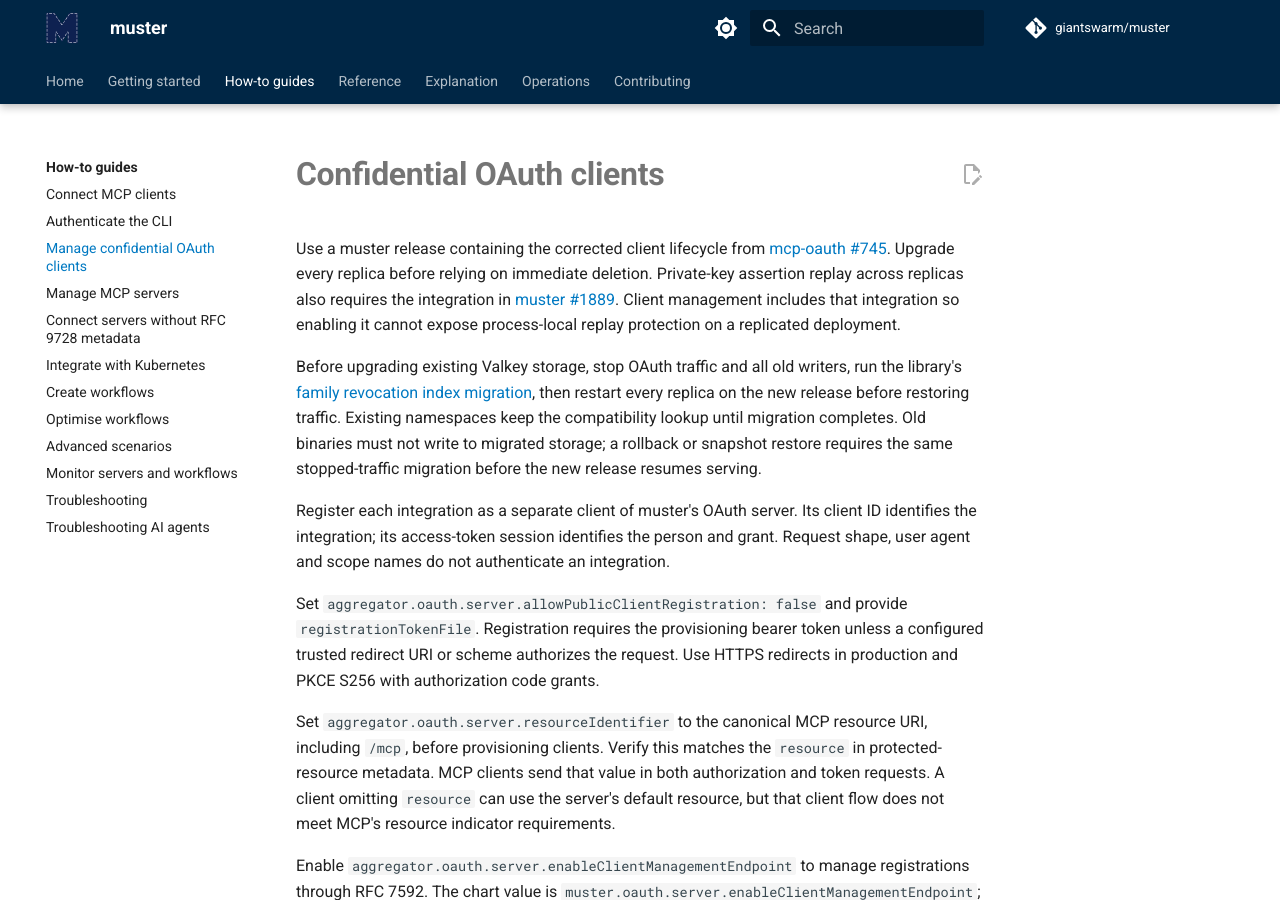
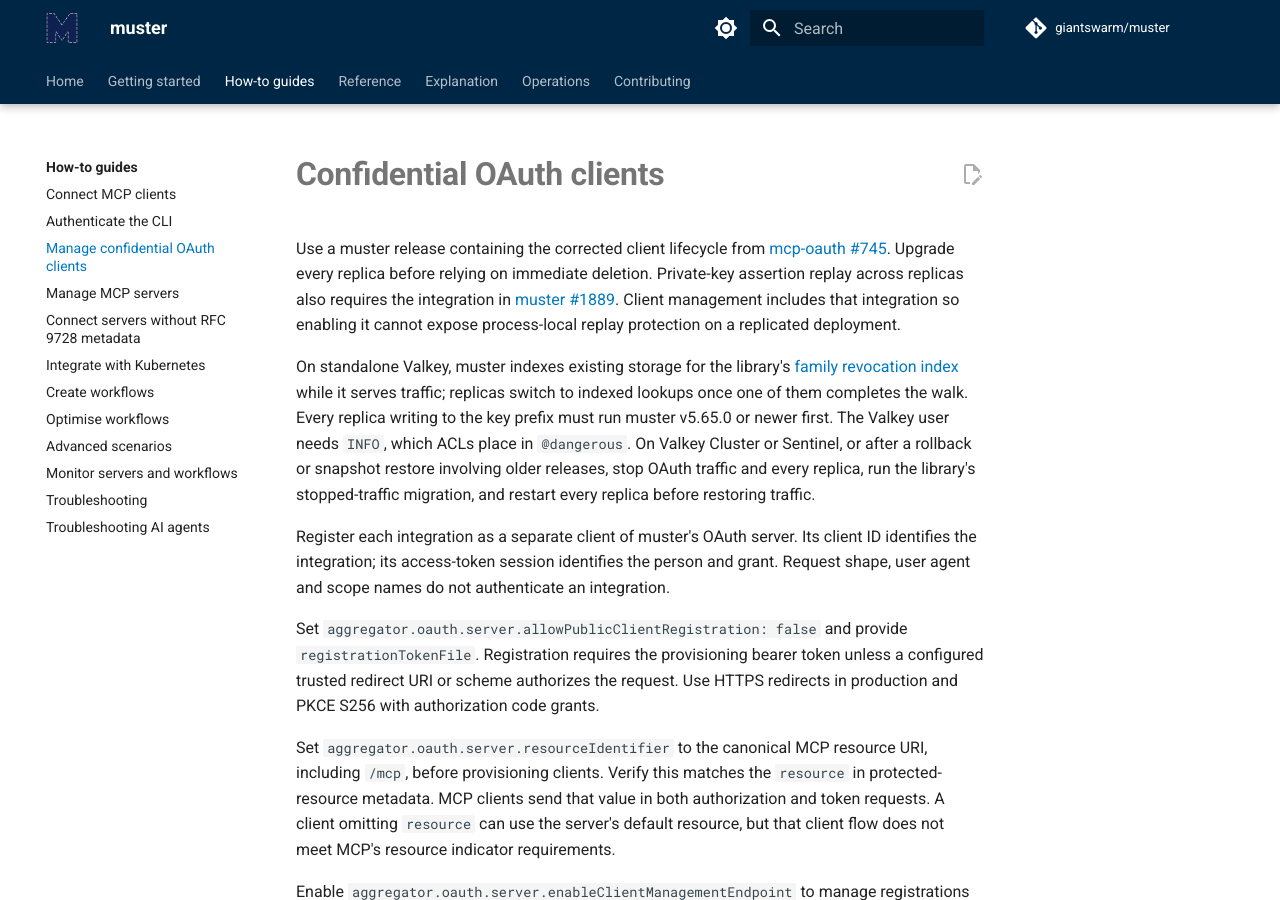
Before and after one commit to giantswarm/muster, an MkDocs documentation site: the page built from docs/how-to/confidential-clients.md, in a window 1280 px wide and 900 px high. Built offline with MkDocs 1.6.1 and Material for MkDocs 9.7.7, drawn with Linux system fonts in a browser that asks for light colours; comment, search, counter and statistics services are not loaded.

Commit message:
feat(oauth): index family revocations while serving traffic

```diff
--- a/docs/how-to/confidential-clients.md
+++ b/docs/how-to/confidential-clients.md
@@ -8,12 +8,15 @@ across replicas also requires the integration in
 includes that integration so enabling it cannot expose process-local replay
 protection on a replicated deployment.
 
-Before upgrading existing Valkey storage, stop OAuth traffic and all old writers,
-run the library's [family revocation index migration](https://github.com/giantswarm/mcp-oauth/blob/main/docs/client-management.md#valkey-revocation-index-migration),
-then restart every replica on the new release before restoring traffic. Existing
-namespaces keep the compatibility lookup until migration completes. Old binaries
-must not write to migrated storage; a rollback or snapshot restore requires the
-same stopped-traffic migration before the new release resumes serving.
+On standalone Valkey, muster indexes existing storage for the library's
+[family revocation index](https://github.com/giantswarm/mcp-oauth/blob/main/docs/client-management.md#valkey-revocation-index-migration)
+while it serves traffic; replicas switch to indexed lookups once one of them
+completes the walk. Every replica writing to the key prefix must run muster
+v5.65.0 or newer first. The Valkey user needs `INFO`, which ACLs place in
+`@dangerous`. On Valkey Cluster or Sentinel, or after a rollback or snapshot
+restore involving older releases, stop OAuth traffic and every replica, run the
+library's stopped-traffic migration, and restart every replica before restoring
+traffic.
 
 Register each integration as a separate client of muster's OAuth server. Its
 client ID identifies the integration; its access-token session identifies the
```
Also changed, not shown: 3 other files.
